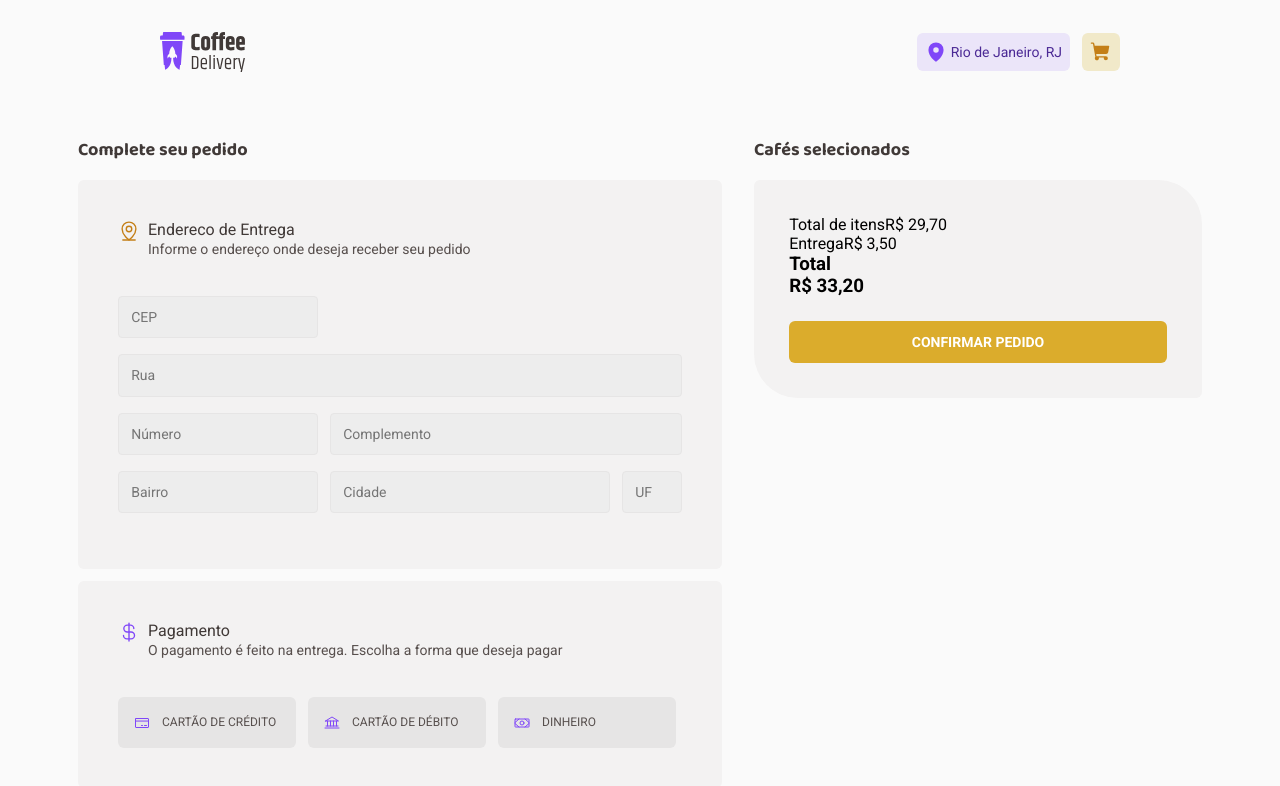
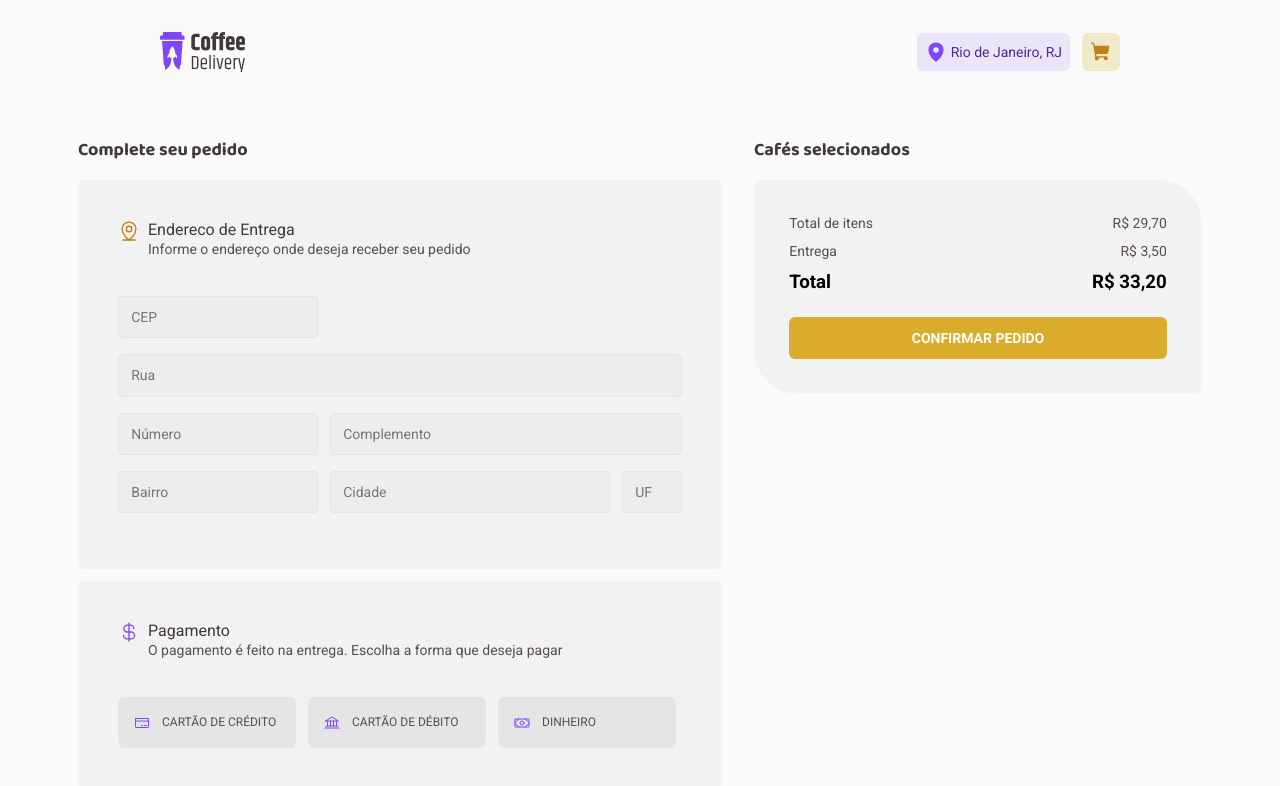
Before and after one commit to GustavoSilv4/Coffee-Delivery, a React (Vite) app: page /checkout in a window 1280 px wide. Shown: the top 786 px of the page. Built offline with nearby package versions, Linux system fonts and the light colour scheme.

Commit message:
fix: separated the divs from the accounting of the orders

```diff
--- a/src/pages/Checkout/index.tsx
+++ b/src/pages/Checkout/index.tsx
@@ -20,6 +20,7 @@ import {
   ButtonsPaymentContainer,
   CheckoutContainer,
   ConfirmButton,
+  DeliveryPrice,
   Form,
   InputBairro,
   InputCEP,
@@ -28,6 +29,8 @@ import {
   InputNum,
   InputRua,
   InputUF,
+  TotalOrders,
+  TotalPrice,
 } from './styles'
 
 export function Checkout() {
@@ -97,18 +100,18 @@ export function Checkout() {
               quantityProduct={order.quantity}
             />
           ))}
-          <div>
+          <TotalOrders>
             <span>Total de itens</span>
             <span>R$ 29,70</span>
-          </div>
-          <div>
+          </TotalOrders>
+          <DeliveryPrice>
             <span>Entrega</span>
             <span>R$ 3,50</span>
-          </div>
-          <div>
+          </DeliveryPrice>
+          <TotalPrice>
             <h3>Total</h3>
             <h3>R$ 33,20</h3>
-          </div>
+          </TotalPrice>
           <ConfirmButton>CONFIRMAR PEDIDO</ConfirmButton>
         </BoxCheckout>
       </BoxRight>
```
